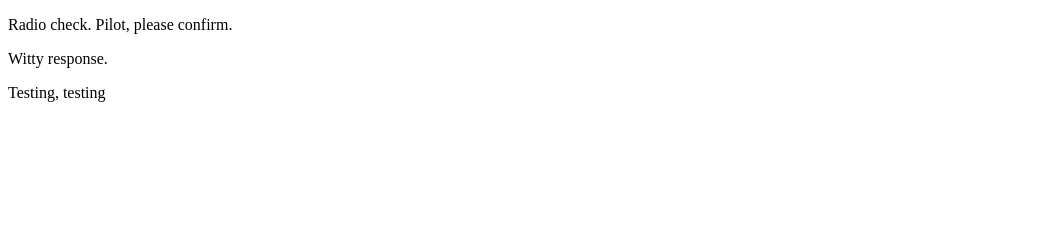
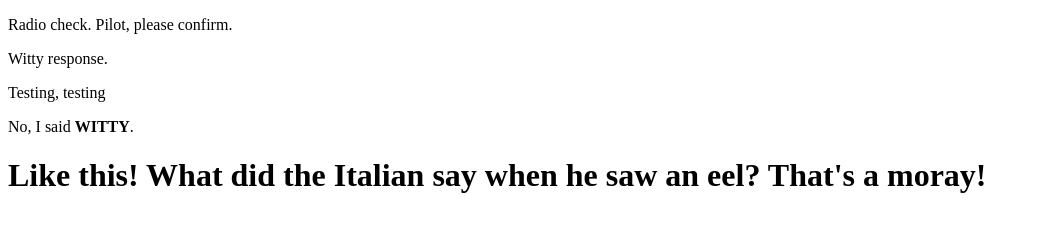
Before and after one commit to rebeccay12/studio22, a plain HTML site: page index.html in a window 1280 px wide. Shown: the whole page, without its empty margins (0-1039 px from the left). Drawn offline with Linux system fonts and the light colour scheme.

Commit message:
More jokes.

```diff
--- a/index.html
+++ b/index.html
@@ -4,5 +4,7 @@
       <p>Radio check. Pilot, please confirm.</p>
       <p>Witty response.</p>
       <p>Testing, testing</p>
+      <p>No, I said <b>WITTY</b>.</p>
+      <h1>Like this! What did the Italian say when he saw an eel? That's a moray!</h1>
    </body>
 </html>
```
